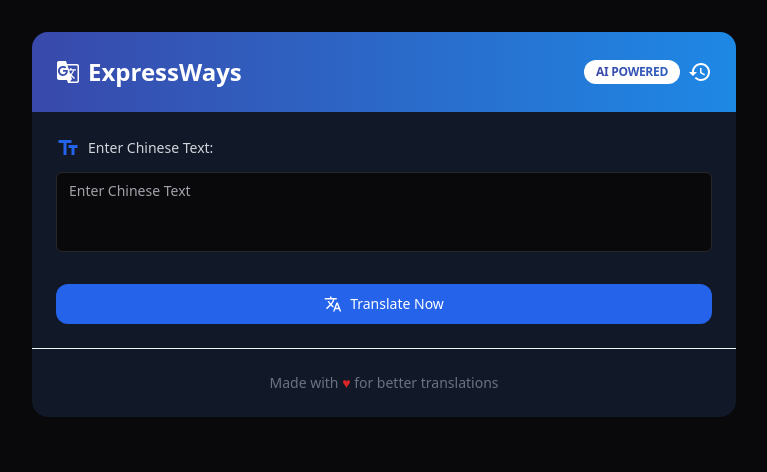
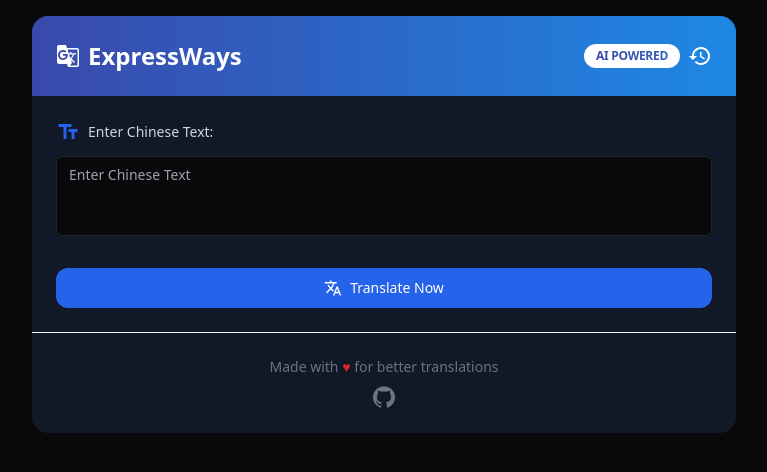
Before and after one commit to blackstuend/ExpressWays, a React (Vite) app: page / in a window 1280 px wide. Shown: the top 472 px of the page, without its empty margins (256-1023 px from the left). Built offline with nearby package versions, Linux system fonts and the light colour scheme.

Commit message:
feat: adjust the layouts

```diff
--- a/package.json
+++ b/package.json
@@ -1,5 +1,5 @@
 {
-  "name": "react-vite-ui",
+  "name": "express-ways",
   "private": true,
   "version": "0.0.0",
   "type": "module",
--- a/src/pages/home.tsx
+++ b/src/pages/home.tsx
@@ -8,6 +8,7 @@ import { Button } from "@/components/ui/button"
 
 import TextFieldsIcon from '@mui/icons-material/TextFields';
 import AutoAwesomeIcon from '@mui/icons-material/AutoAwesome';
+import GitHubIcon from '@mui/icons-material/GitHub';
 import { Toaster } from "@/components/ui/sonner"
 import { toast } from "sonner"
 import { createClient } from '@supabase/supabase-js'
@@ -154,17 +155,17 @@ export default function HomePage() {
   }
 
     return (
-      <div className="min-h-screen md:p-8">
+      <div className="h-screen flex flex-col">
         <Toaster position="top-center" />
-        <div className="md:container mx-auto max-w-full md:max-w-3xl">
-          <div className="bg-white dark:bg-gray-900  md:rounded-2xl card-shadow overflow-hidden animate__animated animate__fadeIn">
-            <div className="bg-gradient-to-r from-[#3949ab] to-[#1e88e5] p-6 flex justify-between items-center">
+        <div className="md:container mx-auto max-w-full md:max-w-3xl flex flex-col max-h-full h-fit md:py-4">
+          <div className="bg-white dark:bg-gray-900 md:rounded-2xl card-shadow overflow-hidden animate__animated animate__fadeIn flex flex-col h-full">
+            <div className="bg-gradient-to-r from-[#3949ab] to-[#1e88e5] p-6 flex justify-between items-center sticky top-0 z-10">
               <h1 className="text-2xl font-bold text-white flex items-center">
                 <GTranslateIcon className="w-6 h-6 mr-2" />
                 ExpressWays
               </h1>
               <div className="flex items-center gap-2">
-                <div className="badge text-xs  font-bold uppercase py-1 px-3 bg-white text-blue-700 rounded-full hidden md:block">
+                <div className="badge text-xs font-bold uppercase py-1 px-3 bg-white text-blue-700 rounded-full hidden md:block">
                   <AnimatedGradientText
                     speed={2}
                     colorFrom="#3949ab"
@@ -184,6 +185,7 @@ export default function HomePage() {
                 />
               </div>
             </div>
+            <div className="flex-1 overflow-y-auto [&::-webkit-scrollbar]:w-2 [&::-webkit-scrollbar-track]:bg-transparent [&::-webkit-scrollbar-thumb]:bg-gray-700 [&::-webkit-scrollbar-thumb]:rounded-full dark:[&::-webkit-scrollbar-thumb]:bg-gray-600">
               <div className="p-6 border-b border-gray-100">
                 <div className="flex flex-col">
                   <div className='flex justify-between items-center mb-3'>
@@ -250,9 +252,20 @@ export default function HomePage() {
                   </div>
                 )
               }
+            </div>
             <div className='p-6 text-center text-gray-500 text-sm'>
                 Made with
                 <span className='text-red-600'> ♥ </span> for better translations
+                <div className="mt-2 flex justify-center items-center">
+                  <a
+                    href="https://github.com/blackstuend/ExpressWays"
+                    target="_blank"
+                    rel="noopener noreferrer"
+                    className=" transition-colors flex items-center gap-1"
+                  >
+                    <GitHubIcon className="w-4 h-4" />
+                  </a>
+                </div>
               </div>
           </div>
         </div>
```
Lines whose indentation alone changed are shown as unchanged.
